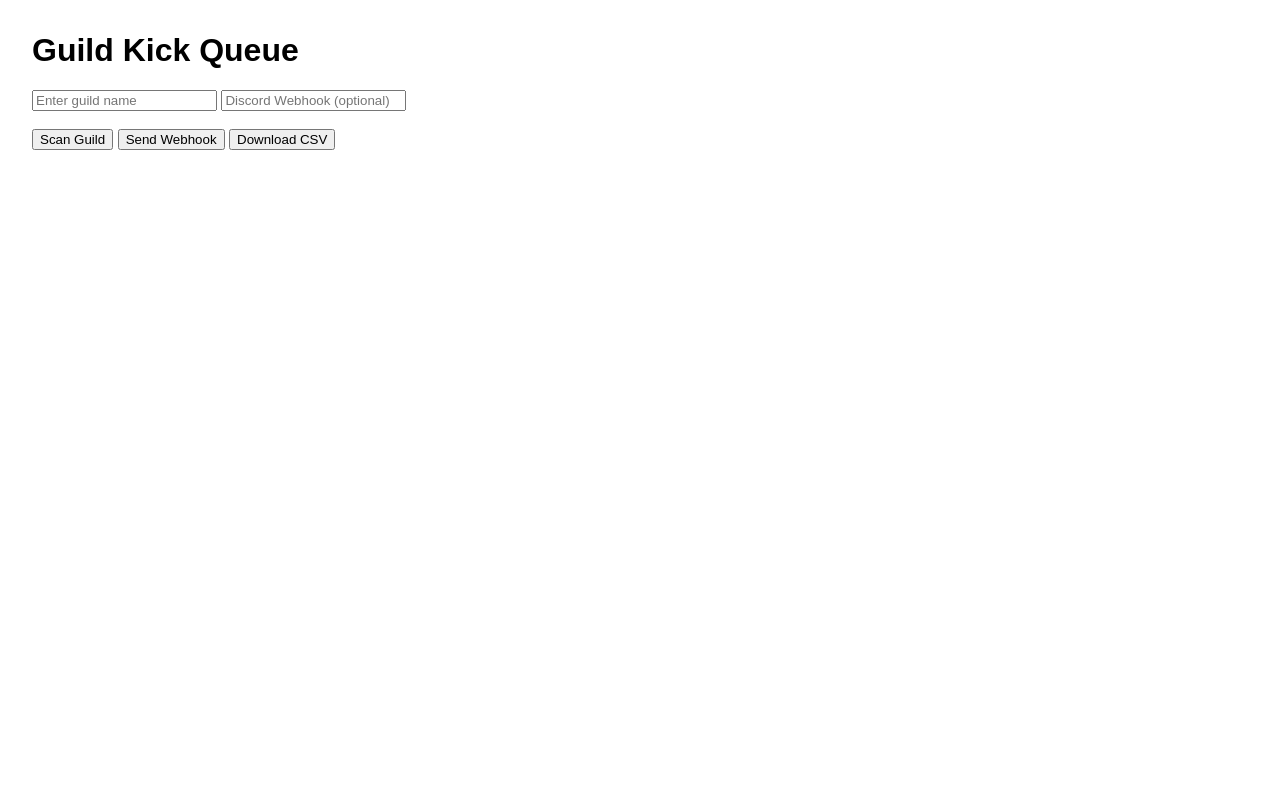
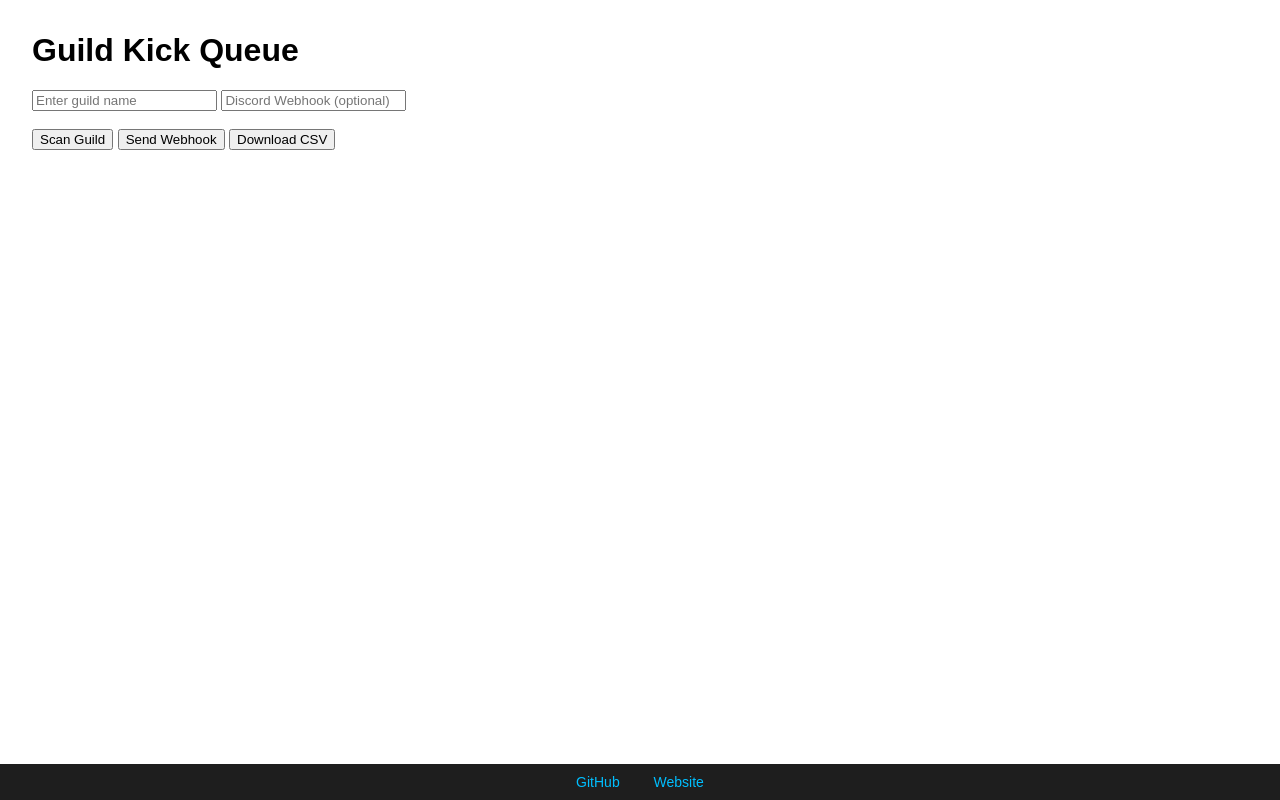
Before and after one commit to CuteDoggo420/kick-queue, a website: page public/index.html in a window 1280 px wide. Drawn offline with Linux system fonts and the light colour scheme.

Commit message:
Add github and website links to ui and embed

```diff
--- a/package.json
+++ b/package.json
@@ -3,7 +3,7 @@
   "version": "1.0.0",
   "main": "server.js",
   "scripts": {
-    "start": "node server.js"
+    "start": "node server.public.js"
   },
   "dependencies": {
     "axios": "^1.6.7",
--- a/public/index.html
+++ b/public/index.html
@@ -25,6 +25,23 @@
     </thead>
     <tbody></tbody>
   </table>
+  <footer style="
+  position: fixed;
+  bottom: 0;
+  left: 0;
+  width: 100%;
+  background-color: #1e1e1e;
+  color: #fff;
+  text-align: center;
+  padding: 10px 0;
+  font-family: sans-serif;
+  font-size: 14px;
+  z-index: 1000;
+">
+  <a href="https://github.com/CuteDoggo420/kick-queue" target="_blank" style="color: #00bfff; margin: 0 15px; text-decoration: none;">GitHub</a>
+  <a href="https://kick-queue.onrender.com/" target="_blank" style="color: #00bfff; margin: 0 15px; text-decoration: none;">Website</a>
+</footer>
+
   <script>
     let cooldownCheck = setInterval(async () => {
       const r = await fetch('/api/status');
--- a/server.public.js
+++ b/server.public.js
@@ -1,4 +1,3 @@
-
 const express = require('express');
 const axios = require('axios');
 const { Parser } = require('json2csv');
@@ -135,7 +134,7 @@ app.post('/api/webhook', async (req, res) => {
 
   const embed = {
     title: `Kick Queue: ${guild}`,
-    description: `Sorted by worst ratio of sb xp to guild xp`,
+    description: `Sorted by worst ratio of sb xp to guild xp\n[GitHub](https://github.com/CuteDoggo420/kick-queue) | [Website](https://kick-queue.onrender.com/)`,
     color: 0xff0000,
     fields,
     timestamp: new Date().toISOString()
```
